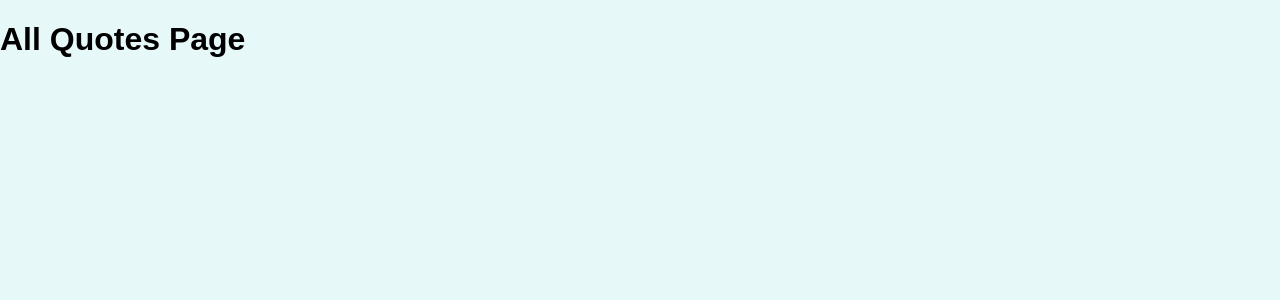
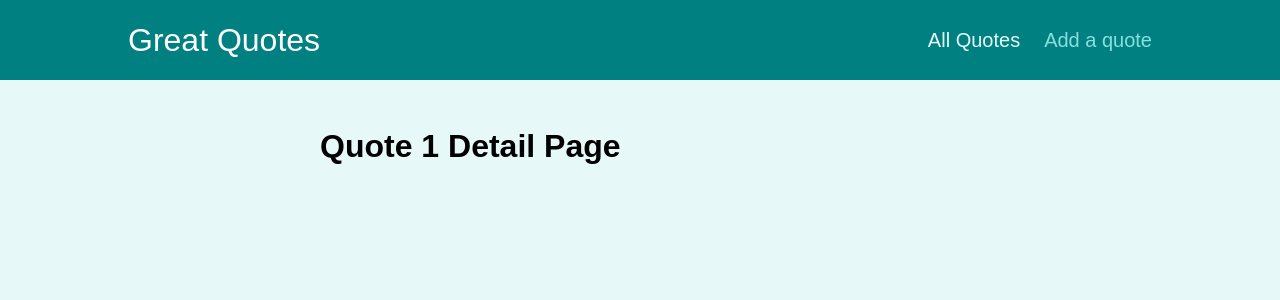
Before and after one commit to Eduard-tech/great_quotes, a React (Create React App) app: page /quotes/1 in a window 1280 px wide. Shown: the top 300 px of the page. Built offline with nearby package versions, Linux system fonts and the light colour scheme.

Commit message:
Implement navbar and layout

```diff
--- a/src/App.js
+++ b/src/App.js
@@ -1,13 +1,18 @@
-import { Route, Switch } from 'react-router-dom';
+import { Redirect, Route, Switch } from 'react-router-dom';
 
 import AllQuotes from './pages/AllQuotes';
 import NewQuote from './pages/NewQuote';
 import QuoteDetail from './pages/QuoteDetail';
+import Layout from './components/layout/Layout';
 
 function App() {
   return (
+    <Layout>
     <Switch>
-      <Route path='/quotes' >
+      <Route path='/' exact>
+        <Redirect to='/quotes' />
+      </Route>
+      <Route path='/quotes' exact>
         <AllQuotes />
       </Route>
       <Route path='/quotes/:quoteId' >
@@ -17,6 +22,7 @@
         <NewQuote />
       </Route>
     </Switch>
+    </Layout>
   );
 }
 
--- /dev/null
+++ b/src/components/layout/Layout.js
@@ -0,0 +1,13 @@
+import classes from './Layout.module.css'
+import MainNavigation from './MainNavigation'
+
+const Layout = (props) => {
+  return <>
+    <MainNavigation />
+    <main className={classes.main}>
+      {props.children}
+    </main>
+  </>
+};
+
+export default Layout;
--- /dev/null
+++ b/src/components/layout/MainNavigation.js
@@ -0,0 +1,27 @@
+import classes from "./MainNavigation.module.css";
+
+import { NavLink } from "react-router-dom";
+
+const MainNavigation = () => {
+  return (
+    <header className={classes.header}>
+      <div className={classes.logo}>Great Quotes</div>
+      <nav className={classes.nav}>
+        <ul>
+          <li>
+            <NavLink to="/quotes" activeClassName={classes.active}>
+              All Quotes
+            </NavLink>
+          </li>
+          <li>
+            <NavLink to="/new-quote" activeClassName={classes.active}>
+              Add a quote
+            </NavLink>
+          </li>
+        </ul>
+      </nav>
+    </header>
+  );
+};
+
+export default MainNavigation;
--- a/src/pages/QuoteDetail.js
+++ b/src/pages/QuoteDetail.js
@@ -1,7 +1,19 @@
+import { useParams, Route } from 'react-router-dom';
 
+import Comments from '../components/comments/Comments'
 
 const QuoteDetail = () => {
-  return <h1>Quote Detail Page</h1>
+
+  const params = useParams();
+
+  return <>
+    <h1>Quote {params.quoteId} Detail Page</h1>
+    <Route path={`/quotes/${params.quoteId}/comments`}>
+      <Comments />
+    </Route>
+
+  </>
+
 };
 
 export default QuoteDetail;
```
Also changed, not shown: 1 other file (tests, documents, lock files or other folders).
